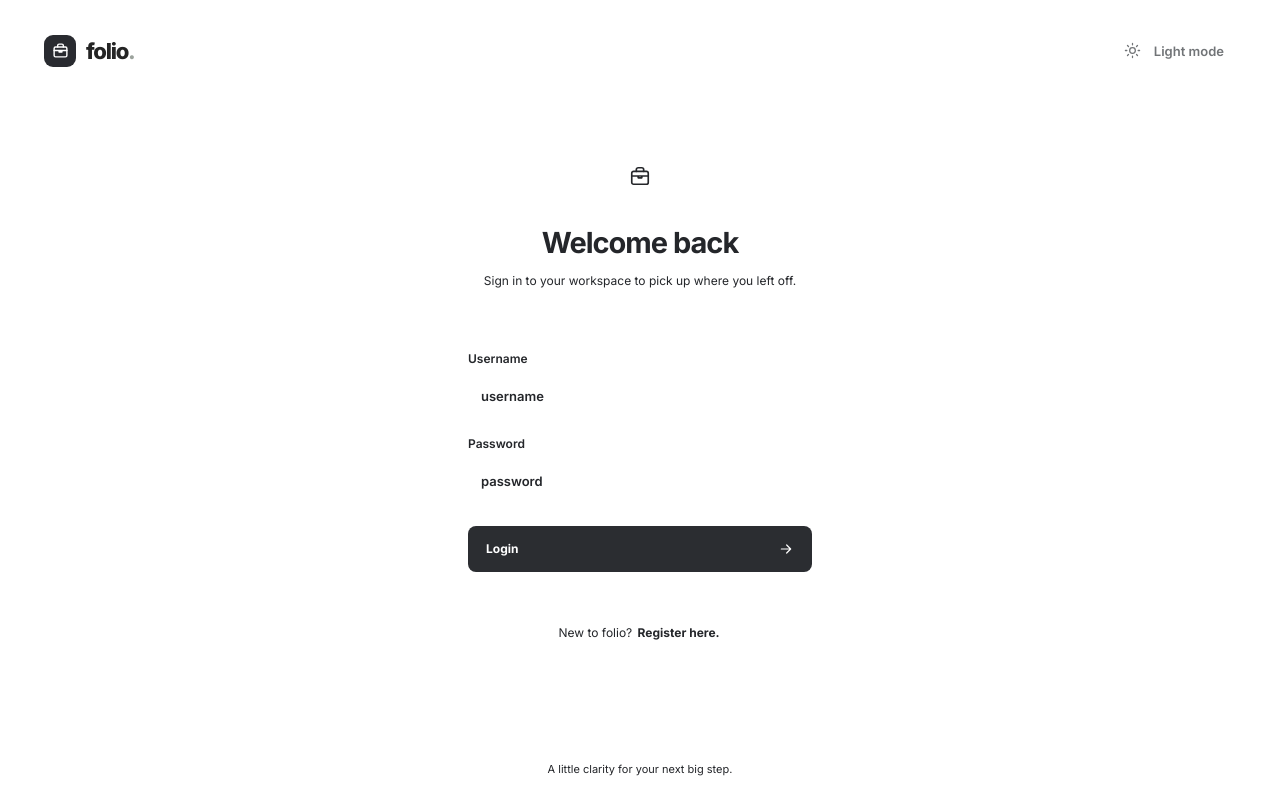
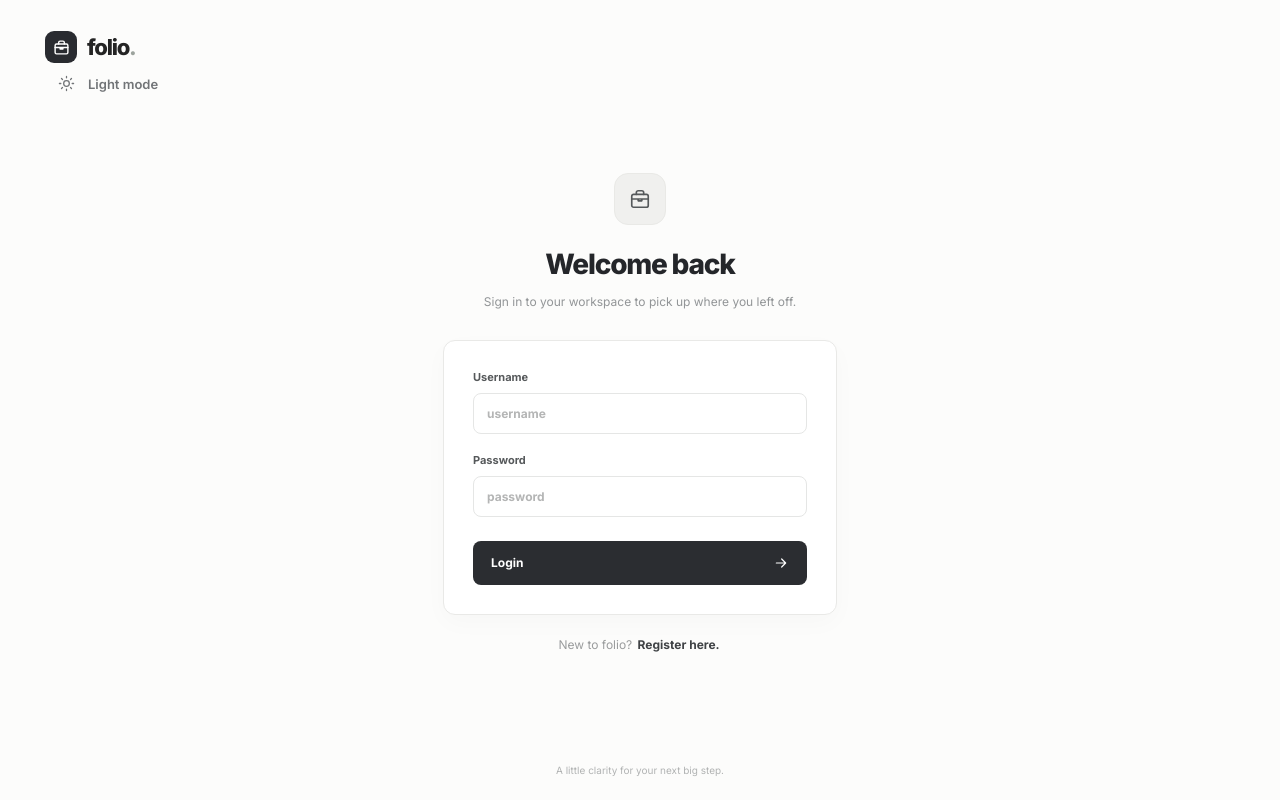
Before and after one commit to Christianvdev/JobTracker, a React app in the folder frontend/: page / in a window 1280 px wide. Built offline with nearby package versions, Linux system fonts and the light colour scheme; the HTML template or start-up script is replaced by a standard one.

Commit message:
revert: restore original light-mode JobTracker Login.css

```diff
--- a/frontend/src/styles/Login.css
+++ b/frontend/src/styles/Login.css
@@ -1,166 +1,22 @@
-/* Login and registration share these styles. */
-.auth-layout {
-  display: flex;
-  flex-direction: column;
-  min-height: 100vh;
-  background: var(--page);
-}
-
-.auth-header {
-  display: flex;
-  align-items: center;
-  justify-content: space-between;
-  padding: 32px 44px;
-}
-
-.auth-header .theme-button {
-  width: auto;
-  padding: 10px 12px;
-  border: 1px solid var(--border);
-  background: var(--surface);
-}
-
-.auth-center {
-  width: 100%;
-  max-width: 440px;
-  margin: auto;
-  padding: 20px 18px 70px;
-}
-
-.auth-intro {
-  margin-bottom: 29px;
-  text-align: center;
-}
-
-.auth-icon {
-  display: grid;
-  place-items: center;
-  width: 54px;
-  height: 54px;
-  margin: 0 auto 22px;
-  border: 1px solid var(--border);
-  border-radius: 15px;
-  background: var(--surface-hover);
-  color: var(--accent);
-}
-
-.auth-intro h1 {
-  margin-bottom: 11px;
-  color: var(--text);
-  font-size: 29px;
-  font-weight: 700;
-  letter-spacing: -1px;
-}
-
-.auth-intro p {
-  color: var(--text-muted);
-  font-size: 12px;
-  line-height: 1.7;
-}
-
-.auth-card {
-  padding: 30px;
-  border: 1px solid var(--border);
-  border-radius: 14px;
-  background: var(--surface);
-  box-shadow: var(--shadow);
-}
-
-.auth-field {
-  display: flex;
-  flex-direction: column;
-  gap: 9px;
-  margin-bottom: 19px;
-  color: var(--text);
-  font-size: 12px;
-  font-weight: 600;
-}
-
-.auth-field input {
-  width: 100%;
-  padding: 13px;
-  border: 1px solid var(--border);
-  border-radius: 9px;
-  outline: none;
-  background: var(--input);
-  color: var(--text);
-  font-size: 13px;
-}
-
-.auth-field input:focus {
-  border-color: var(--accent);
-}
-
-.auth-field input::placeholder {
-  color: var(--text-faint);
-}
-
-.auth-submit {
-  justify-content: space-between;
-  width: 100%;
-  margin-top: 5px;
-  padding: 14px 17px;
-}
-
-.auth-switch {
-  margin-top: 23px;
-  color: var(--text-muted);
-  font-size: 12px;
-  text-align: center;
-}
-
-.auth-switch button {
-  padding: 0 2px;
-  border: 0;
-  background: transparent;
-  color: var(--accent);
-  font-size: 12px;
-  font-weight: 650;
-}
-
-.auth-switch button:hover {
-  text-decoration: underline;
-}
-
-.auth-footer {
-  padding: 24px;
-  color: var(--text-faint);
-  font-size: 11px;
-  text-align: center;
-}
-
-.success-card {
-  text-align: center;
-}
-
-.success-card h2 {
-  margin-bottom: 9px;
-  font-size: 18px;
-}
-
-.success-card p {
-  margin-bottom: 24px;
-  color: var(--text-muted);
-  font-size: 12px;
-}
-
-.success-icon {
-  display: grid;
-  place-items: center;
-  width: 44px;
-  height: 44px;
-  margin: 0 auto 18px;
-  border-radius: 50%;
-  background: #24392f;
-  color: #9de0b7;
-}
-
-:root[data-theme="light"] .success-icon {
-  background: #e7f5ec;
-  color: #34784b;
-}
-
-@media (max-width: 700px) {
-  .auth-header { padding: 24px; }
-  .auth-center { padding-bottom: 40px; }
-}
+.auth-layout { min-height: 100vh; display: flex; flex-direction: column; background: #fcfcfb; }
+.auth-header { padding: 31px 45px; }
+.auth-center { width: 100%; max-width: 430px; margin: auto; padding: 20px 18px 70px; }
+.auth-intro { text-align: center; margin-bottom: 28px; }
+.auth-icon { width: 52px; height: 52px; margin: 0 auto 22px; background: #f0f0ee; border: 1px solid #e9e9e6; color: #55595b; border-radius: 14px; display: grid; place-items: center; }
+.auth-intro h1 { color: #24262a; font-size: 28px; font-weight: 750; letter-spacing: -1.2px; margin-bottom: 11px; }
+.auth-intro p { color: #929597; font-size: 12px; line-height: 1.65; }
+.auth-card { border: 1px solid #e9e9e7; background: white; padding: 29px; border-radius: 12px; box-shadow: 0 8px 25px rgba(20,20,20,.025); }
+.auth-field { display: flex; flex-direction: column; gap: 9px; color: #56595b; font-size: 11px; font-weight: 650; margin-bottom: 19px; }
+.auth-field input { width: 100%; border: 1px solid #e5e6e5; border-radius: 8px; padding: 12px 13px; color: #2e3032; font-size: 12px; outline: none; background: #fff; }
+.auth-field input:focus { border-color: #8c9195; }
+.auth-field input::placeholder { color: #b4b5b5; }
+.auth-submit { width: 100%; margin-top: 5px; padding: 13px 17px; justify-content: space-between; }
+.auth-switch { text-align: center; color: #9a9c9d; font-size: 12px; margin-top: 22px; }
+.auth-switch button { background: none; border: 0; padding: 0 2px; font-size: 12px; font-weight: 700; color: #3f4245; }
+.auth-switch button:hover { text-decoration: underline; }
+.auth-footer { text-align: center; padding: 24px; color: #b1b3b3; font-size: 10px; }
+.success-card { text-align: center; }
+.success-card h2 { font-size: 18px; margin-bottom: 9px; }
+.success-card p { color: #9b9d9e; font-size: 12px; margin-bottom: 24px; }
+.success-icon { display: grid; place-items: center; background: #edf6ef; color: #6c9e78; width: 44px; height: 44px; border-radius: 50%; margin: 0 auto 18px; }
+@media(max-width: 700px) { .auth-header { padding: 24px; } .auth-center { padding-bottom: 40px; } }
```
